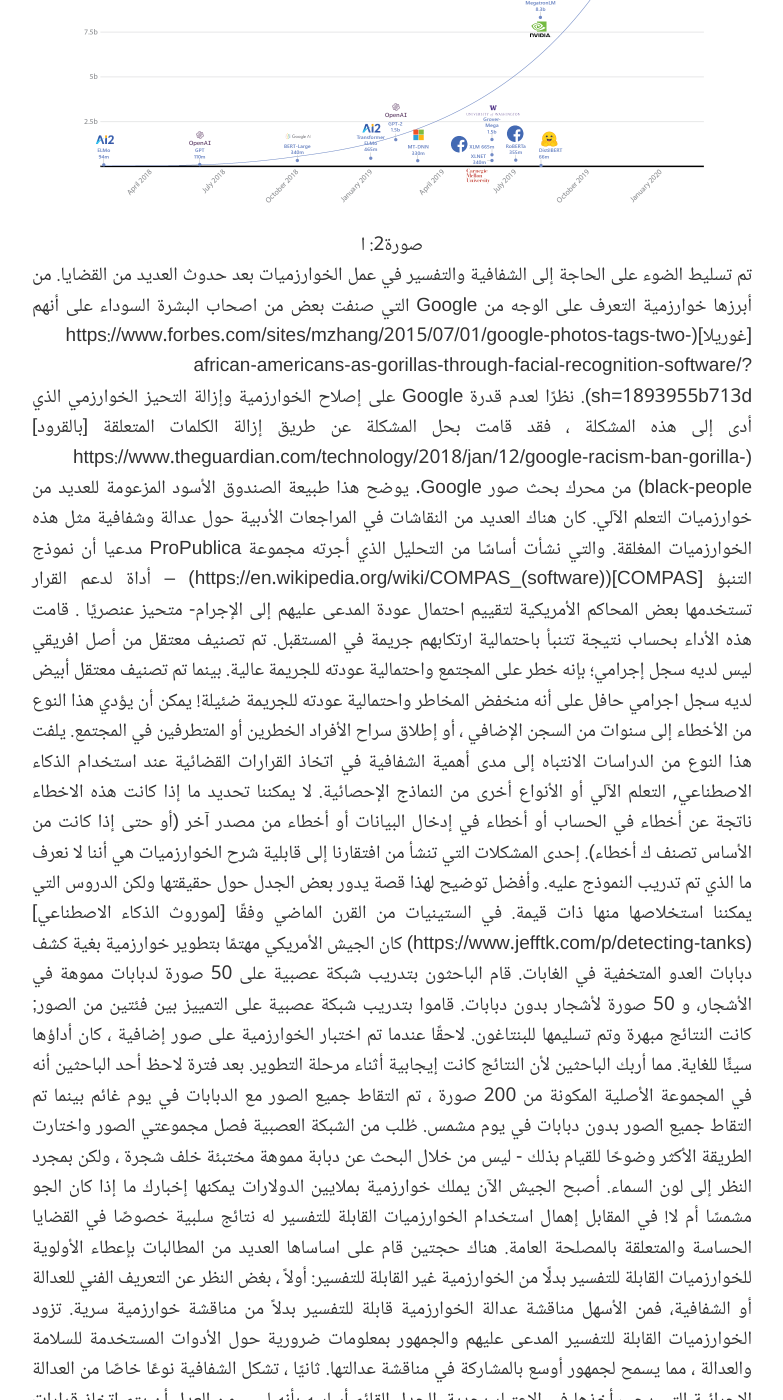
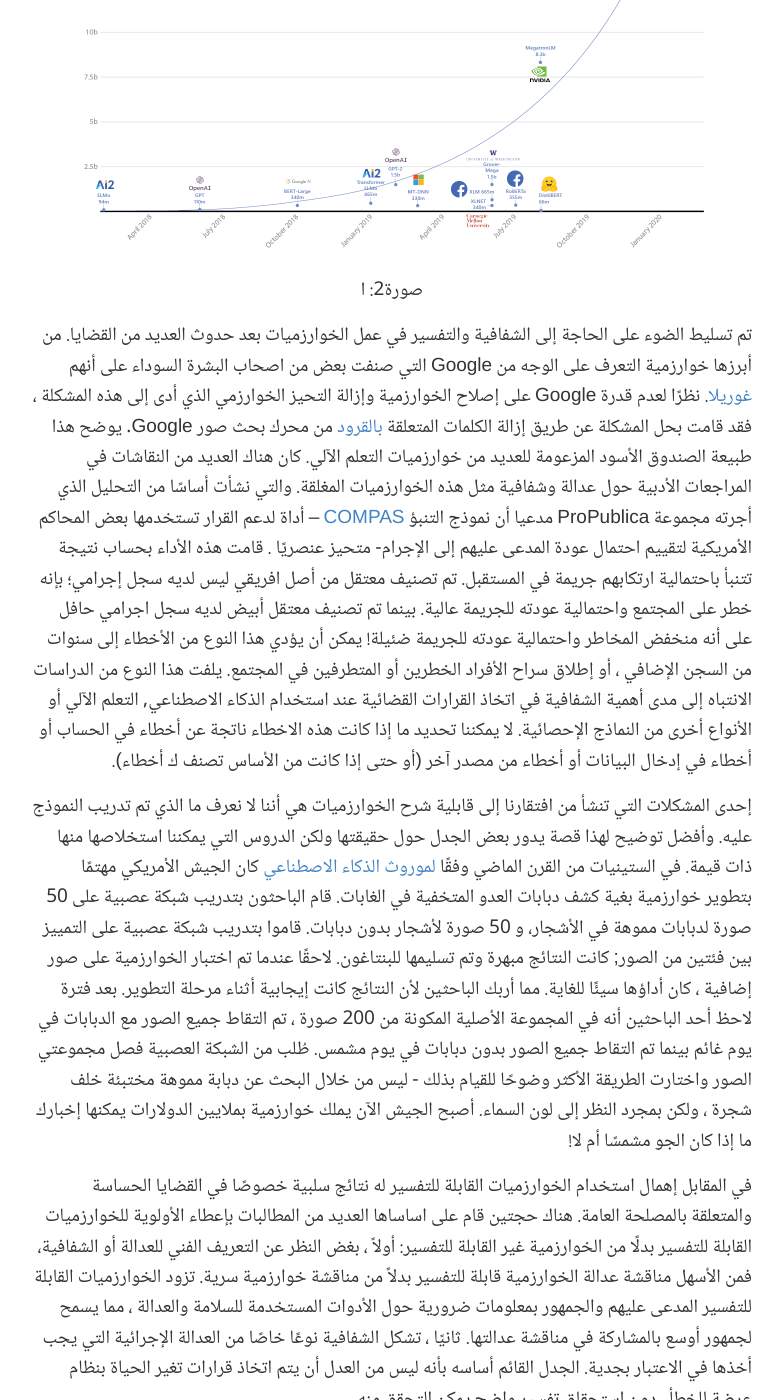
Before and after one commit to sahar119911/AldhaheriS, a Jekyll site: the page built from _posts/2021-5-25-NN-as-black-box.md, in a window 1280 px wide and 1400 px high, scrolled down 1870 px. Shown: the whole window, without its empty margins (248-1031 px from the left). Built offline with Jekyll 4.4.1, drawn with Linux system fonts in a browser that asks for light colours; some of the changed text lies outside the part shown.

Commit message:
Update 2021-5-25-NN-as-black-box.md

```diff
--- a/_posts/2021-5-25-NN-as-black-box.md
+++ b/_posts/2021-5-25-NN-as-black-box.md
@@ -3,7 +3,6 @@ layout: post
 title: الخوارزميات
 icon: 👓
 ---
-<div style="text-align: justify">
 
 الذكاء الاصطناعي وجد ليبقى. إذا تم استخدامه جيد يمكن أن يساعد في تحسين حياتنا وحل بعض أصعب المشكلات في العالم.  حيث يمكّن البشر والآلات من العمل بشكل تعاوني ، مع القدرة على تعزيز قدرات البشر والتكنولوجيا بما يتجاوز خيالاتنا. بالنسبة للمؤسسات والشركات يمكن أن يعني هذا زيادة في الإنتاجية وتقليل التكاليف وتحسين سرعة الوصول إلى السوق وتحسين العلاقات مع العملاء. انعكس هذا في استطلاع ([Forbes Insights](https://www.forbes.com/sites/insights-intelai/2018/07/17/on-your-marks-business-leaders-prepare-for-arms-race-in-artificial-intelligence/?sh=1224b4181946))   بعنوان " قادة الأعمال يستعدون لسباق التسلح في الذكاء الاصطناعي" ، والذي كشف أن 99٪ من المديرين التنفيذيين في المناصب التقنية أكدوا أن مؤسساتهم ستزيد الإنفاق على الذكاء الاصطناعي في العام المقبل. كما هو الحال مع الثوراث التكنولوجية فإن الذكاء الاصطناعي وبشكل خاص الشبكات العصبية العميقة تثير الكثير من التساؤلات والشكوك مؤخرًا. خاصة مع الاتجاه المتزايد للاستفادة منها في الرعاية الصحية والعدالة الجنائية. الانتقاد الأكثر شيوعًا عند التعامل معها هو عدم قدرة البشر على فهم مايدور بين تلك الشبكات وآلية اتخاذ القرار ومقارنته بالقرار البشري.مما جعل البعض يرى أن التطور التقني مرحب به في الجانب النظري, وليس كذلك بالنسبة للجانب العملي والتطبيقي.
 
@@ -60,9 +59,8 @@ icon: 👓
 
 إذا تعلمنا شيء من القصص السابقة ، فإنه على الرغم من إمكانية استخدام التكنولوجيا بشكل مشكوك فيه ، إلا أن هناك العديد من الطرق التي يمكن أن تنتج بها نتائج سلبية. من البديهي أن مستوى الضرر يعتمد على مجال التطبيق فالخوارزمية السيئة التي توصي بالموسيقى أو المطاعم ستسبب ضررًا أقل من الخوارزمية التي تساعد في تشخيص السرطان أو التوصية بالإفراج عن السجناء. ونظرًا لأن مجالات مثل الرعاية الصحية تتطلع إلى زيادة الاعتماد على الذكاء الاصطناعي وأنظمة التعلم العميق ، حيث ستكون أسئلة المساءلة والشفافية مهمة بشكل خاص. إن لم نتمكن من تقديم تفسير بشكل صحيح سيحد ذلك من الاستخدام المحتمل لهذه التقنيات. ختامًا بصرف النظر عن الاعتبارات القانونية والمهنية التي يجب إتخاذها، هناك أيضًا حجة مفادها أن تحسين القابلية للتفسير وإمكانية التفسير مهم حتى في سيناريوهات الأعمال الأكثر شيوعًا. يمكن أن يساعد فهم كيفية عمل الخوارزمية فعليًا في مواءمة أنشطة علماء البيانات والمحللين بشكل أفضل مع الأسئلة والاحتياجات الأساسية لمنظمتهم.
 
- </div>
+
 ---
-<div style="text-align: left">
 
 ## المراجع
 1. Turing-NLG: A 17-billion-parameter language model by Microsoft. Microsoft Research. (2020, February 13). [https://www.microsoft.com/en-us/research/blog/turing-nlg-a-17-billion-parameter-language-model-by-microsoft/.](https://www.microsoft.com/en-us/research/blog/turing-nlg-a-17-billion-parameter-language-model-by-microsoft/)
@@ -70,5 +68,3 @@ icon: 👓
 3. Team, I. (2018, October 16). Forbes Insights: On Your Marks: Business Leaders Prepare For Arms Race In Artificial Intelligence. Forbes.[https://www.forbes.com/sites/insights-intelai/2018/07/17/on-your-marks-business-leaders-prepare-for-arms-race-in-artificial-intelligence/?sh=1224b4181946](https://www.forbes.com/sites/insights-intelai/2018/07/17/on-your-marks-business-leaders-prepare-for-arms-race-in-artificial-intelligence/?sh=1224b4181946).
 4.Detecting Tanks. (n.d.). [https://www.jefftk.com/p/detecting-tanks](https://www.jefftk.com/p/detecting-tanks).
 5.
-
- </div>
```
